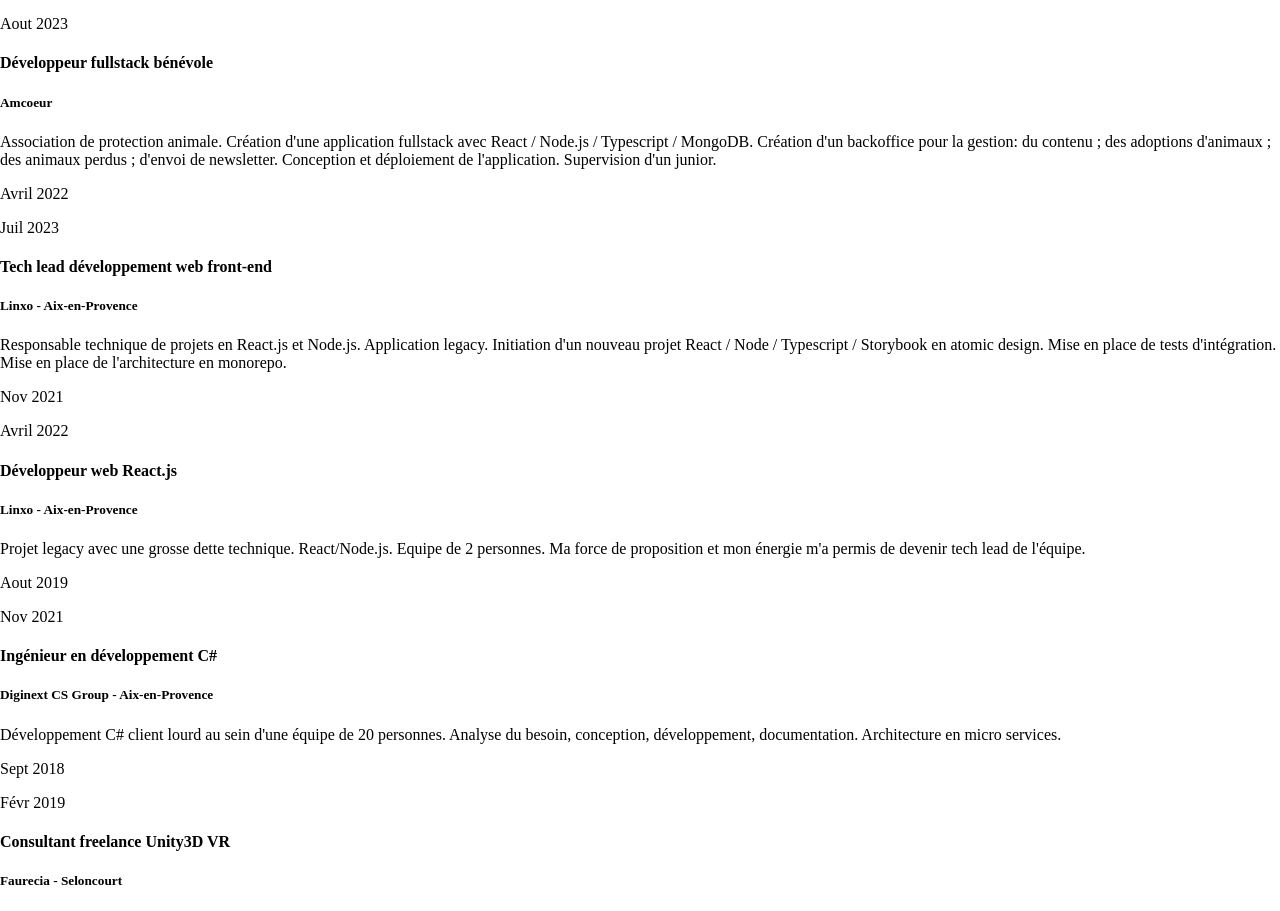
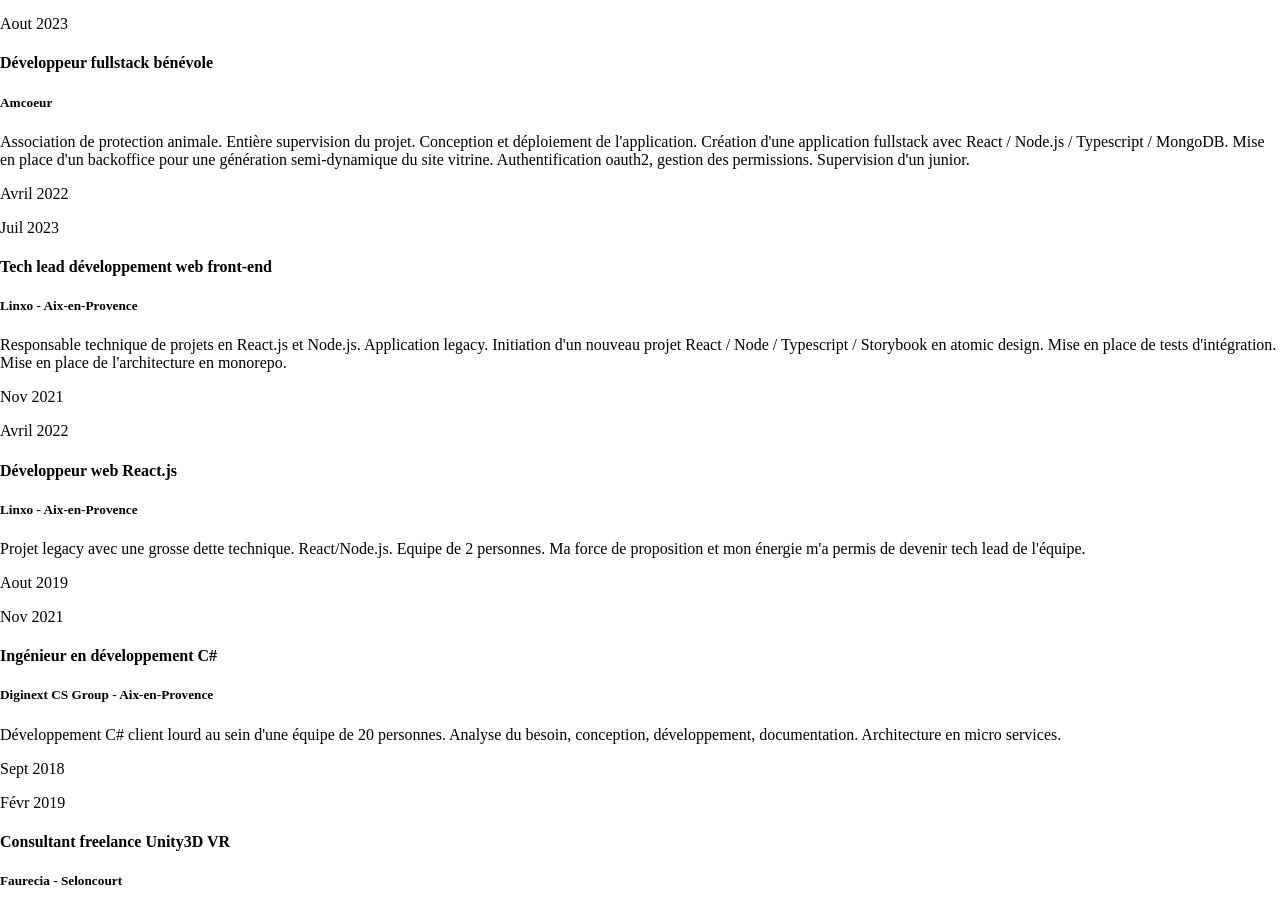
Before and after one commit to QuentinLeFourbe/portefolio, a React (Vite) app: page /cv in a window 1280 px wide. Shown: the part 9420-10331 px from the top of the page. Built offline with nearby package versions, Linux system fonts and the light colour scheme.

Commit message:
update cv

```diff
--- a/src/markdown/cv.mdx
+++ b/src/markdown/cv.mdx
@@ -71,10 +71,11 @@
   title="Développeur fullstack bénévole"
   subtitle="Amcoeur"
 >
-  Association de protection animale.
+  Association de protection animale. Entière supervision du projet.
+  Conception et déploiement de l'application.
   Création d'une application fullstack avec React / Node.js / Typescript / MongoDB.
-  Création d'un backoffice pour la gestion: du contenu  ; des adoptions d'animaux ; des animaux perdus ; d'envoi de newsletter.
-  Conception et déploiement de l'application.
+  Mise en place d'un backoffice pour une génération semi-dynamique du site vitrine.
+  Authentification oauth2, gestion des permissions.
   Supervision d'un junior.
 </DatedItem>
 <DatedItem
```
